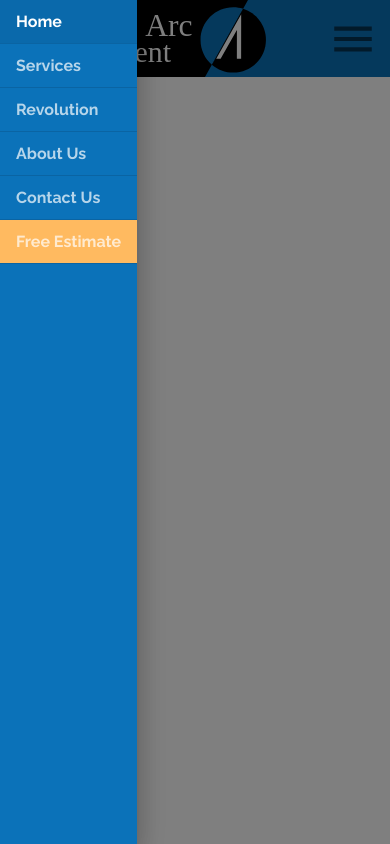
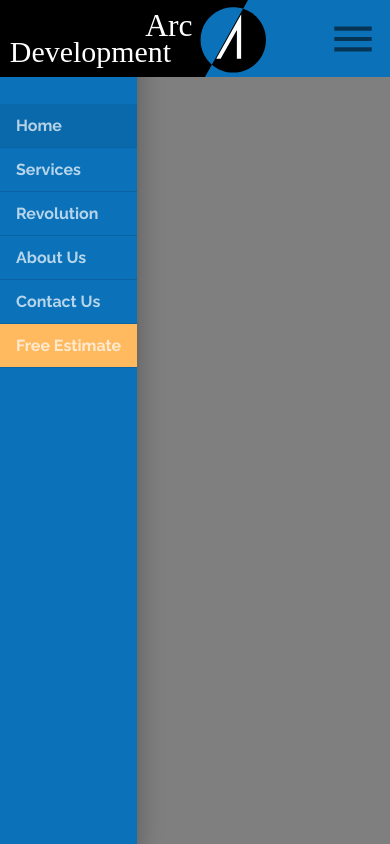
Before and after one commit to AJGHUB/arcdevelopment, a React (Create React App) app: page / in a window 390 px wide. Both pictures are taken after a click on the button 353 px from the left and 38 px from the top of the page. Built offline with nearby package versions, Linux system fonts and the light colour scheme.

Commit message:
refactor drawer styling

```diff
--- a/src/components/ui/Header.js
+++ b/src/components/ui/Header.js
@@ -109,8 +109,12 @@
     backgroundColor: theme.palette.common.orange,
   },
   drawerItemSelected: {
-    opacity: 1,
-  },
+    "& . MuiListItemText-root": {
+    opacity: 1
+  }},
+  appbar: {
+    zIndex: theme.zIndex.modal + 1
+  }
 }));
 
 export default function Header(props) {
@@ -215,11 +219,12 @@
         classes={{ paper: classes.menu }}
         MenuListProps={{ onMouseLeave: handleClose }}
         elevation={0}
+        style={{zIndex: 1302}}
         keepMounted //informs DOM - good for SEO - maintains menu as present data
       >
         {menuOptions.map((option, i) => (
           <MenuItem
-            key={option}
+            key={`${option}${i}`}
             component={Link}
             to={option.link}
             classes={{ root: classes.menuItem }}
@@ -236,7 +241,6 @@
       </Menu>
     </React.Fragment>
   );
-
   const drawer = (
     <React.Fragment>
       <SwipeableDrawer
@@ -247,6 +251,7 @@
         onOpen={() => setOpenDrawer(true)}
         classes={{ paper: classes.drawer }}
       >
+      <div className={classes.toolbarMargin} />
         <List disablePadding>
           {routes.map(route => (
           <ListItem
@@ -256,14 +261,14 @@
             component={Link}
             to={route.link}
             selected={value === route.activeIndex}
+            classes={{selected: classes.drawerItemSelected}}
             onClick={() => {
               setOpenDrawer(false);
               setValue(route.activeIndex)
               }}>
                 <ListItemText
-                  className={ value === route.activeIndex ?
-                  [classes.drawerItem, classes.drawerItemSelected]
-                  : classes.drawerItem} disableTypography>
+                  className={classes.drawerItem}
+                   disableTypography>
                     {route.name}
                 </ListItemText>
           </ListItem>
@@ -276,16 +281,12 @@
             divider
             button
             component={Link}
-            className={classes.drawerItemEstimate}
+            classes={{root: classes.drawerItemEstimate, selected: classes.drawerItemSelected }}
             to="/estimate"
             selected={value === 5}
           >
             <ListItemText
-              className={
-                value === 5
-                  ? [classes.drawerItem, classes.drawerItemSelected]
-                  : classes.drawerItem
-              }
+              className={classes.drawerItem}
               disableTypography
             >
               Free Estimate
@@ -306,7 +307,7 @@
   return (
     <React.Fragment>
       <ElevationScroll>
-        <AppBar position="fixed">
+        <AppBar position="fixed" className={classes.appbar}>
           <Toolbar disableGutters>
             <Button
               component={Link}
```
